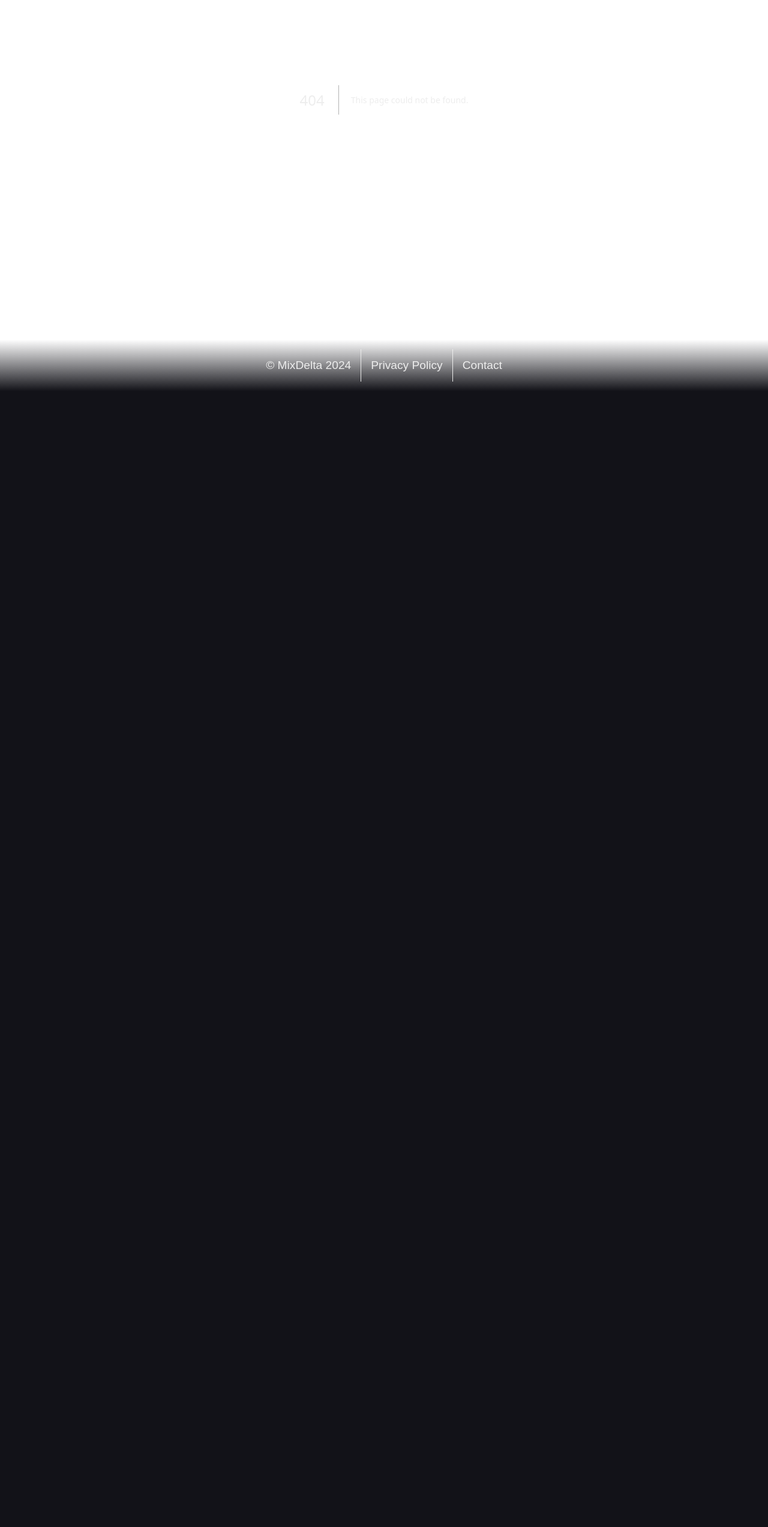
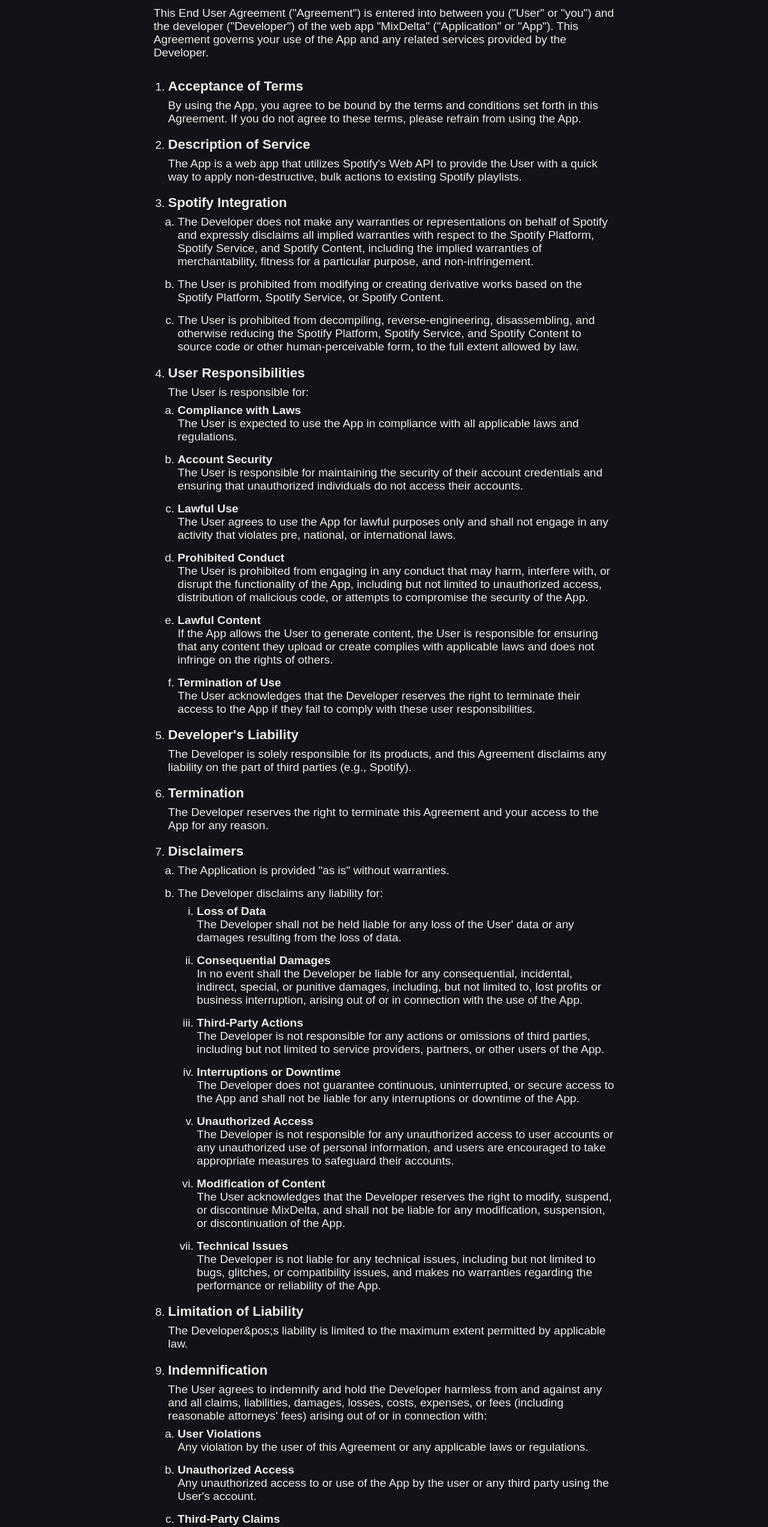
Before and after one commit to nic-vo/mixdeltatool, a Next.js app: page /terms in a window 1280 px wide. Before the commit this address had no page. Shown: the part 234-2779 px from the top of the page at 60% size. Before the commit the page ends 886 px from the top, so only its background shows below. Built offline with nearby package versions, Linux system fonts and the light colour scheme.

Commit message:
Create terms page from EUA and add to footer

```diff
--- a/components/misc/Footer/Footer.tsx
+++ b/components/misc/Footer/Footer.tsx
@@ -1,13 +1,12 @@
-const cyear = new Date().getFullYear().toString();
-
 import local from './Footer.module.scss';
 
 const Footer = () => {
 	return (
 		<footer className={local.footer}>
 			<div className={local.spacer}>
-				<p>&#169; MixDelta {cyear}</p>
+				<p>&#169; MixDelta 2024</p>
 				<a href='/privacypolicy'>Privacy Policy</a>
+				<a href='/terms'>Terms</a>
 				<a href='/contact'>Contact</a>
 			</div>
 		</footer>
--- /dev/null
+++ b/src/pages/terms.tsx
@@ -0,0 +1,231 @@
+import Head from 'next/head';
+import { FaAngleDoubleLeft, FaAngleDoubleRight } from 'react-icons/fa';
+
+import local from '@styles/privacy.module.scss';
+import pre from '@components/legal/SpotEUA/SpotEUA.module.scss';
+
+const terms = () => {
+	return (
+		<>
+			<Head>
+				<title>Terms and Conditions | MixDelta</title>
+				<meta name='description' content='The terms and conditions for MixDelta' />
+			</Head>
+
+			<nav className={local.smallnav}>
+				<a href='/'><FaAngleDoubleLeft />Back home</a>
+				<a href='/spotify'>To the tool <FaAngleDoubleRight /></a>
+			</nav>
+			<main className={local.main}>
+				<h1 className={local.h1}>MixDelta End User Agreement</h1>
+				<p>Effective: January 26, 2024</p>
+				<p>
+					This End User Agreement (&quot;Agreement&quot;) is entered into between you (&quot;User&quot; or &quot;you&quot;) and the developer (&quot;Developer&quot;) of the web app &quot;MixDelta&quot; (&quot;Application&quot; or &quot;App&quot;). This Agreement governs your use of the App and any related services provided by the Developer.
+				</p>
+				<ol className={pre.list}>
+					<li>
+						<h3>Acceptance of Terms</h3>
+						<p>
+							By using the App, you agree to be bound by the terms and conditions set forth in this Agreement. If you do not agree to these terms, please refrain from using the App.
+						</p>
+					</li>
+					<li>
+						<h3>Description of Service</h3>
+						<p>
+							The App is a web app that utilizes Spotify&apos;s Web API to provide the User with a quick way to apply non-destructive, bulk actions to existing Spotify playlists.
+						</p>
+					</li>
+					<li>
+						<h3>Spotify Integration</h3>
+						<ol className={pre.secondList}>
+							<li>
+								The Developer does not make any warranties or representations on behalf of Spotify and expressly disclaims all implied warranties with respect to the Spotify Platform, Spotify Service, and Spotify Content, including the implied warranties of merchantability, fitness for a particular purpose, and non-infringement.
+							</li>
+							<li>
+								The User is prohibited from modifying or creating derivative works based on the Spotify Platform, Spotify Service, or Spotify Content.
+							</li>
+							<li>
+								The User is prohibited from decompiling, reverse-engineering, disassembling, and otherwise reducing the Spotify Platform, Spotify Service, and Spotify Content to source code or other human-perceivable form, to the full extent allowed by law.
+							</li>
+						</ol>
+					</li>
+					<li>
+						<h3>User Responsibilities</h3>
+						<p>The User is responsible for:</p>
+						<ol className={pre.secondList}>
+							<li>
+								<h4>Compliance with Laws</h4>
+								<p>
+									The User is expected to use the App in compliance with all applicable laws and regulations.
+								</p>
+							</li>
+							<li>
+								<h4>Account Security</h4>
+								<p>
+									The User is responsible for maintaining the security of their account credentials and ensuring that unauthorized individuals do not access their accounts.
+								</p>
+							</li>
+							<li>
+								<h4>Lawful Use</h4>
+								<p>
+									The User agrees to use the App for lawful purposes only and shall not engage in any activity that violates pre, national, or international laws.
+								</p>
+							</li>
+							<li>
+								<h4>Prohibited Conduct</h4>
+								<p>
+									The User is prohibited from engaging in any conduct that may harm, interfere with, or disrupt the functionality of the App, including but not limited to unauthorized access, distribution of malicious code, or attempts to compromise the security of the App.
+								</p>
+							</li>
+							<li>
+								<h4>Lawful Content</h4>
+								<p>
+									If the App allows the User to generate content, the User is responsible for ensuring that any content they upload or create complies with applicable laws and does not infringe on the rights of others.
+								</p>
+							</li>
+							<li>
+								<h4>Termination of Use</h4>
+								<p>
+									The User acknowledges that the Developer reserves the right to terminate their access to the App if they fail to comply with these user responsibilities.
+								</p>
+							</li>
+						</ol>
+					</li>
+					<li>
+						<h3>Developer&apos;s Liability</h3>
+						<p>
+							The Developer is solely responsible for its products, and this Agreement disclaims any liability on the part of third parties (e.g., Spotify).
+						</p>
+					</li>
+					<li>
+						<h3>Termination</h3>
+						<p>
+							The Developer reserves the right to terminate this Agreement and your access to the App for any reason.
+						</p>
+					</li>
+					<li>
+						<h3>Disclaimers</h3>
+						<ol className={pre.secondList}>
+							<li>The Application is provided &quot;as is&quot; without warranties.</li>
+							<li>
+								<p>The Developer disclaims any liability for:</p>
+								<ol className={pre.thirdList}>
+									<li>
+										<h4>Loss of Data</h4>
+										<p>
+											The Developer shall not be held liable for any loss of the User&apos; data or any damages resulting from the loss of data.
+										</p>
+									</li>
+									<li>
+										<h4>Consequential Damages</h4>
+										<p>
+											In no event shall the Developer be liable for any consequential, incidental, indirect, special, or punitive damages, including, but not limited to, lost profits or business interruption, arising out of or in connection with the use of the App.
+										</p>
+									</li>
+									<li>
+										<h4>Third-Party Actions</h4>
+										<p>
+											The Developer is not responsible for any actions or omissions of third parties, including but not limited to service providers, partners, or other users of the App.
+										</p>
+									</li>
+									<li>
+										<h4>Interruptions or Downtime</h4>
+										<p>
+											The Developer does not guarantee continuous, uninterrupted, or secure access to the App and shall not be liable for any interruptions or downtime of the App.
+										</p>
+									</li>
+									<li>
+										<h4>Unauthorized Access</h4>
+										<p>
+											The Developer is not responsible for any unauthorized access to user accounts or any unauthorized use of personal information, and users are encouraged to take appropriate measures to safeguard their accounts.
+										</p>
+									</li>
+									<li>
+										<h4>Modification of Content</h4>
+										<p>
+											The User acknowledges that the Developer reserves the right to modify, suspend, or discontinue MixDelta, and shall not be liable for any modification, suspension, or discontinuation of the App.
+										</p>
+									</li>
+									<li>
+										<h4>Technical Issues</h4>
+										<p>
+											The Developer is not liable for any technical issues, including but not limited to bugs, glitches, or compatibility issues, and makes no warranties regarding the performance or reliability of the App.
+										</p>
+									</li>
+								</ol>
+							</li>
+						</ol>
+					</li>
+					<li>
+						<h3>Limitation of Liability</h3>
+						<p>The Developer&pos;s liability is limited to the maximum extent permitted by applicable law.</p>
+					</li>
+					<li>
+						<h3>Indemnification</h3>
+						<p>
+							The User agrees to indemnify and hold the Developer harmless from and against any and all claims, liabilities, damages, losses, costs, expenses, or fees (including reasonable attorneys&apos; fees) arising out of or in connection with:
+						</p>
+						<ol className={pre.secondList}>
+							<li>
+								<h4>User Violations</h4>
+								<p>
+									Any violation by the user of this Agreement or any applicable laws or regulations.
+								</p>
+							</li>
+							<li>
+								<h4>Unauthorized Access</h4>
+								<p>
+									Any unauthorized access to or use of the App by the user or any third party using the User&apos;s account.
+								</p>
+							</li>
+							<li>
+								<h4>Third-Party Claims</h4>
+								<p>
+									Any claims or actions brought against the Developer by third parties arising out of or related to the User&apos;s use of the App.
+								</p>
+							</li>
+							<li>
+								<h4>Breach of Agreement</h4>
+								<p>Any breach of this Agreement by the User.</p>
+							</li>
+							<li>
+								<h4>Misuse of MixDelta</h4>
+								<p>
+									Any misuse or abuse of the App by the User that results in harm, damages, or legal consequences.
+								</p>
+							</li>
+							<li>
+								<h4>Violation of Rights</h4>
+								<p>
+									Any violation of the rights of third parties by the User in connection with the use of the App.
+								</p>
+							</li>
+						</ol>
+					</li>
+					<li>
+						<h3>Amendments</h3>
+						<p>
+							The Developer reserves the right to update this Agreement, with users being informed of changes.
+						</p>
+					</li>
+					<li>
+						<h3>Contact Information</h3>
+						<p>For support or inquiries, please email us at <a href='mailto:mixdeltatool@gmail.com' target='_blank'>mixdeltatool@gmail.com</a> or message us via <a href='/contact' target='_blank'>our contact form.</a></p>
+					</li>
+					<li>
+						<h3>Spotify as a Third-Party Beneficiary</h3>
+						<p>
+							Spotify is a third-party beneficiary of this Agreement and is entitled to directly enforce this Agreement.
+						</p>
+					</li>
+				</ol>
+			</main >
+			<nav className={pre.smallnav}>
+				<a href='/'><FaAngleDoubleLeft />Back home</a>
+				<a href='/spotify'>To the tool <FaAngleDoubleRight /></a>
+			</nav>
+		</>
+	);
+}
+
+export default terms;
```
